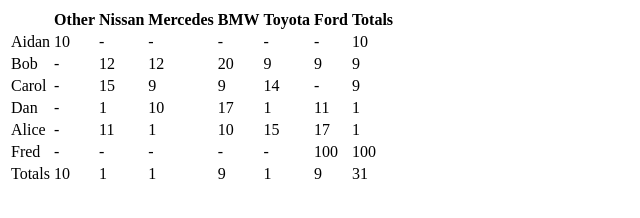
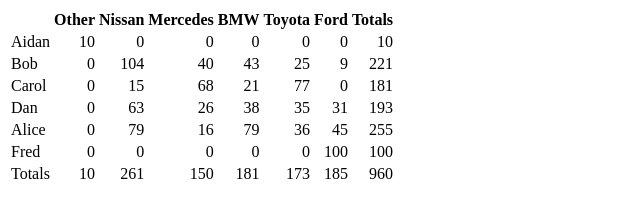
Before and after one commit to aidankilleen/FrontEndWebDevelopment, a plain HTML site: page parameterisedPivot.html in a window 1280 px wide. Shown: the whole page, without its empty margins (0-640 px from the left). Drawn offline with Linux system fonts and the light colour scheme.

Commit message:
fixed some bugs, right align the data cells

```diff
--- a/parameterisedPivot.html
+++ b/parameterisedPivot.html
@@ -6,6 +6,12 @@
     <meta http-equiv="X-UA-Compatible" content="IE=edge">
     <meta name="viewport" content="width=device-width, initial-scale=1.0">
     <title>Document</title>
+    <style>
+
+        #tblPivot tbody td:not(:nth-child(1)) {
+            text-align: right;
+        }
+    </style>
 </head>
 
 <body>
@@ -86,7 +92,7 @@
         }
 
         let result = generatePivotTable(data, "user", "make", "quantity");
-        let summary = "min";
+        let summary = "total";
 
         console.log(result);
 
```
